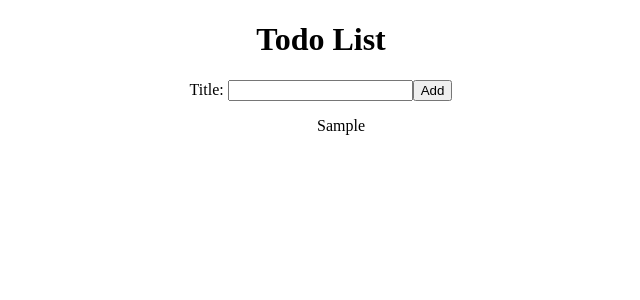
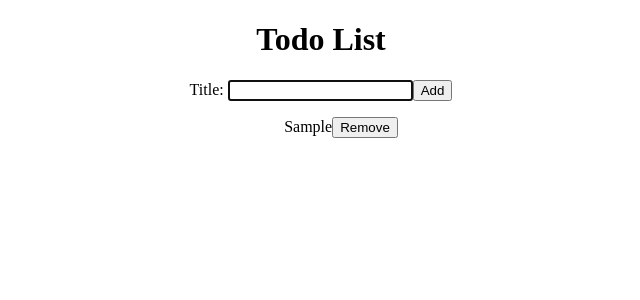
Before and after one commit to katemikh/react-todo, a React (Create React App) app: page / in a window 1280 px wide. Both pictures are taken after typing "Sample" into the empty fields and a click on the button "Add". Shown: the top 300 px of the page, without its empty margins (319-959 px from the left). Built offline with nearby package versions, Linux system fonts and the light colour scheme.

Commit message:
React-Lesson_1.6

```diff
--- a/src/AddTodoForm.js
+++ b/src/AddTodoForm.js
@@ -1,10 +1,17 @@
-import { useState } from "react";
+import React from "react";
+// import { useState } from "react";
+import InputWithLabel from "./InputWithLabel";
 
-function AddTodoForm ({onAddTodo}) {
-  const [todoTitle, setTodoTitle] = useState(""); // Adding a state variable todoTitle
+const AddTodoForm = ({ onAddTodo }) => {
+  const [todoTitle, setTodoTitle] = React.useState(""); // Adding a state variable todoTitle
 
-  const handleAddTodo = (event) => {
-    event.preventDefault();
+  function handleTitleChange(e) {
+    let newTodoTitle = e.target.value;
+    setTodoTitle(newTodoTitle);
+  }
+
+  function handleAddTodo (e) {
+    e.preventDefault();
 
     onAddTodo({ title: todoTitle, id: Date.now() }); // Passing an object with title and a unique id
     setTodoTitle(""); //Reseting todoTitle
@@ -12,14 +19,9 @@
 
   return (
     <form onSubmit={handleAddTodo}>
-      <label htmlFor="todoTitle">Title: </label>
-      <input
-        type="text"
-        id="todoTitle"
-        name="title"
-        value={todoTitle} // Making the input a controlled component
-        onChange={(event) => setTodoTitle(event.target.value)} // Handling input changes
-      />
+      <InputWithLabel todoTitle={todoTitle} onInputChange={handleTitleChange}>
+      Title:
+     </InputWithLabel>
       <button type="submit">Add</button>
     </form>
   );
--- a/src/App.js
+++ b/src/App.js
@@ -1,25 +1,44 @@
+import React from "react";
 import TodoList from "./TodoList";
 import AddTodoForm from "./AddTodoForm";
-import useSemiPersistentState from "./useSemiPersistentState"; // Importing the custom hook
+
+const useSemiPersistentState = () => {
+  const [todoList, setTodoList] = React.useState(
+    JSON.parse(localStorage.getItem("savedTodoList")) || []
+  );
+
+  React.useEffect(() => {
+    localStorage.setItem("savedTodoList", JSON.stringify(todoList));
+  }, [todoList]);
+
+  return [todoList, setTodoList];
+};
+
 
 function App() {
-  //const [todoList, setTodoList] = useState([initialTodoList]); // Adding a state variable todoList
-  // const [todoList, setTodoList] = useState(initialTodoList);
-
   // Using the custom hook to get and set the todoList state
   const [todoList, setTodoList] = useSemiPersistentState();
 
-  const addTodo = (newTodo) => {
-    setTodoList((prevTodoList) => [...prevTodoList, newTodo]); // Adding a new todo to the todoList
+  function addTodo (newTodo) {
+    setTodoList((prevState) => [...prevState, newTodo]);
   };
 
+
+  React.useEffect(() => {
+    localStorage.setItem("savedTodoList", JSON.stringify(todoList));
+  }, [todoList]);
+
+  const removeTodo = (id) => {
+    const newList = todoList.filter((item) => item.id !== id);
+    setTodoList(newList);
+  };
 
   return (
     <>
       <div style={{ textAlign: "center" }}>
         <h1>Todo List</h1>
-        <AddTodoForm onAddTodo={addTodo} todoList={todoList} />
-        <TodoList todoList={todoList} />
+        <AddTodoForm onAddTodo={addTodo} />
+        <TodoList todoList={todoList} onRemoveTodo={removeTodo} />
       </div>
     </>
   );
--- /dev/null
+++ b/src/InputWithLabel.js
@@ -0,0 +1,26 @@
+// InputWithLabel.js
+import React from 'react';
+
+const InputWithLabel = ({ todoTitle, onInputChange, children }) => {
+    const inputRef = React.useRef();
+
+    React.useEffect(() => {
+      inputRef.current.focus();
+    })
+  return (
+    // JSX for label and input goes here
+     <>
+      <label htmlFor="todoTitle"> {children} </label>
+      <input
+      id="todoTitle"
+        type="text"
+        value={todoTitle}
+        name="title"
+        onChange={onInputChange}
+        ref={inputRef}
+      />
+    </>
+    );
+};
+
+export default InputWithLabel;
--- a/src/TodoList.js
+++ b/src/TodoList.js
@@ -1,12 +1,15 @@
+import React from "react";
 import TodoListItem from "./TodoListItem";
 
-  export default function TodoList({ todoList }) {
+  const TodoList = ({ todoList, onRemoveTodo }) => {
 
 return (
   <ul style={{ listStyle: "none" }}>
-    {todoList.map((todo) => (
-      <TodoListItem key={todo.id} todo={todo}/>
+    {todoList.map((item) => (
+      <TodoListItem key={item.id} todo={item} onRemoveTodo={onRemoveTodo} />
     ))}
   </ul>
 );
 }
+
+export default TodoList;
--- a/src/TodoListItem.js
+++ b/src/TodoListItem.js
@@ -1,8 +1,13 @@
 import React from "react";
 
-function TodoListItem({ todo: {title} }) {
+function TodoListItem({ todo, onRemoveTodo }) {
     return (
-    <li>{title}</li>
+    <li>
+        {todo.title}
+        <button type="button" onClick={() => onRemoveTodo(todo.id)}>
+        Remove
+        </button>
+    </li>
     );
 }
 
--- a/src/useSemiPersistentState.js
+++ /dev/null
@@ -1,24 +0,0 @@
-import { useState, useEffect } from "react";
-
-function useSemiPersistentState() {
-/* // Geting the "savedTodoList" item from localStorage or use an empty array as a default value
-    const initialTodoList =
-    JSON.parse(localStorage.getItem("savedTodoList")) || [];
-*/
-    const [todoList, setTodoList] = useState(() => {
-    // Geting the state from localStorage, or use an empty array as the default
-    const savedTodoList = JSON.parse(localStorage.getItem("savedTodoList"));
-
-    return savedTodoList || [];
-});
-
-// Using useEffect to save todoList to localStorage when it changes
-    useEffect(() => {
-// Saving the todoList/data to localStorage as a string whenever it changes
-    localStorage.setItem("savedTodoList", JSON.stringify(todoList));
-}, [todoList]);
-
-return [todoList, setTodoList];
-}
-
-export default useSemiPersistentState;
```
